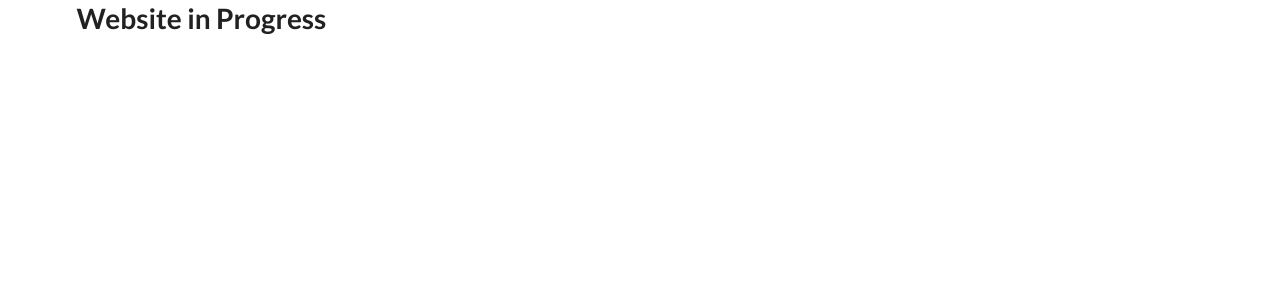
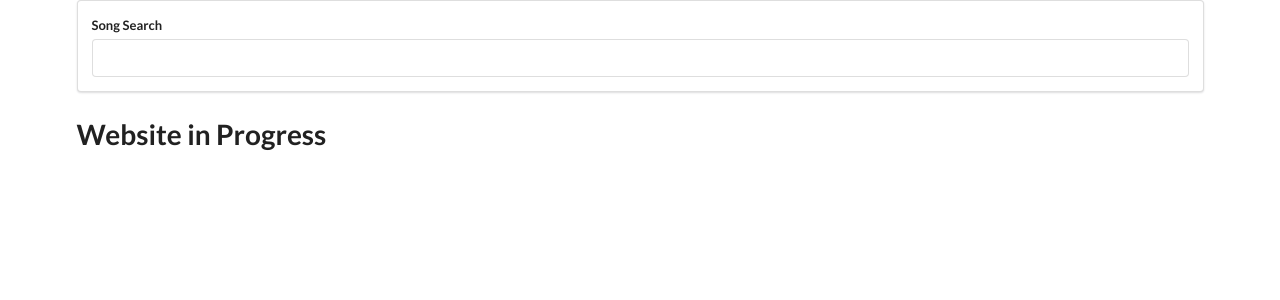
Before and after one commit to Zaikatana/KaraokeEngine, a React (Create React App) app: page / in a window 1280 px wide. Shown: the top 300 px of the page. Built offline with nearby package versions, Linux system fonts and the light colour scheme.

Commit message:
Added Search Bar

```diff
--- a/src/App.tsx
+++ b/src/App.tsx
@@ -1,7 +1,18 @@
-import React from "react";
+import React, { useState } from "react";
+import { SearchForm } from "./components/SearchForm";
 
 export const App: React.FC = () => {
-  return <div className="ui container">
-    <h1>Website in Progress</h1>
-  </div>;
+  const [videos, setVideos] = useState<unknown[]>([]);
+  const [selectedVideo, setSelectedVideo] = useState<unknown>(null);
+
+  const onTermSubmit = (term: string): void => {
+    console.log(`${term} カラオケ`)
+  }
+
+  return (
+    <div className="ui container">
+      <SearchForm onTermSubmit={onTermSubmit} />
+      <h1>Website in Progress</h1>
+    </div>
+  );
 };
--- /dev/null
+++ b/src/components/SearchForm.tsx
@@ -0,0 +1,28 @@
+import React, { useState } from "react";
+
+export const SearchForm: React.FC<{
+  onTermSubmit(term: string): void;
+}> = (props) => {
+  const { onTermSubmit } = props;
+  const [term, setTerm] = useState<string>("");
+
+  const onInputChange = (event: React.FormEvent<HTMLInputElement>): void => {
+    setTerm(event.currentTarget.value);
+  };
+
+  const onFormSubmit = (event: React.SyntheticEvent): void => {
+    event.preventDefault();
+    onTermSubmit(term);
+  };
+
+  return (
+    <div className="search-bar ui segment">
+      <form onSubmit={onFormSubmit} className="ui form">
+        <div className="field">
+          <label>Song Search</label>
+          <input type="text" onChange={onInputChange} value={term} />
+        </div>
+      </form>
+    </div>
+  );
+};
```
